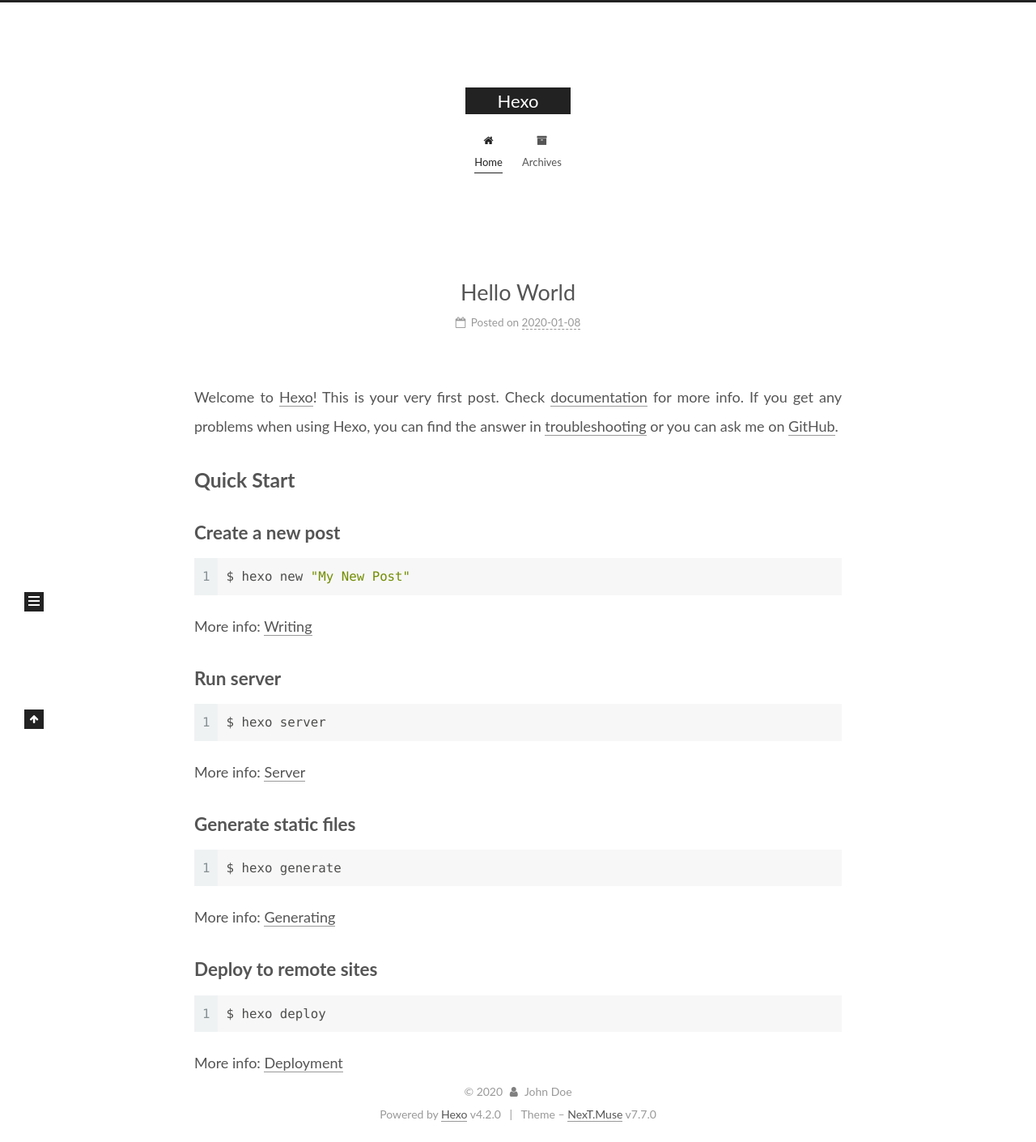
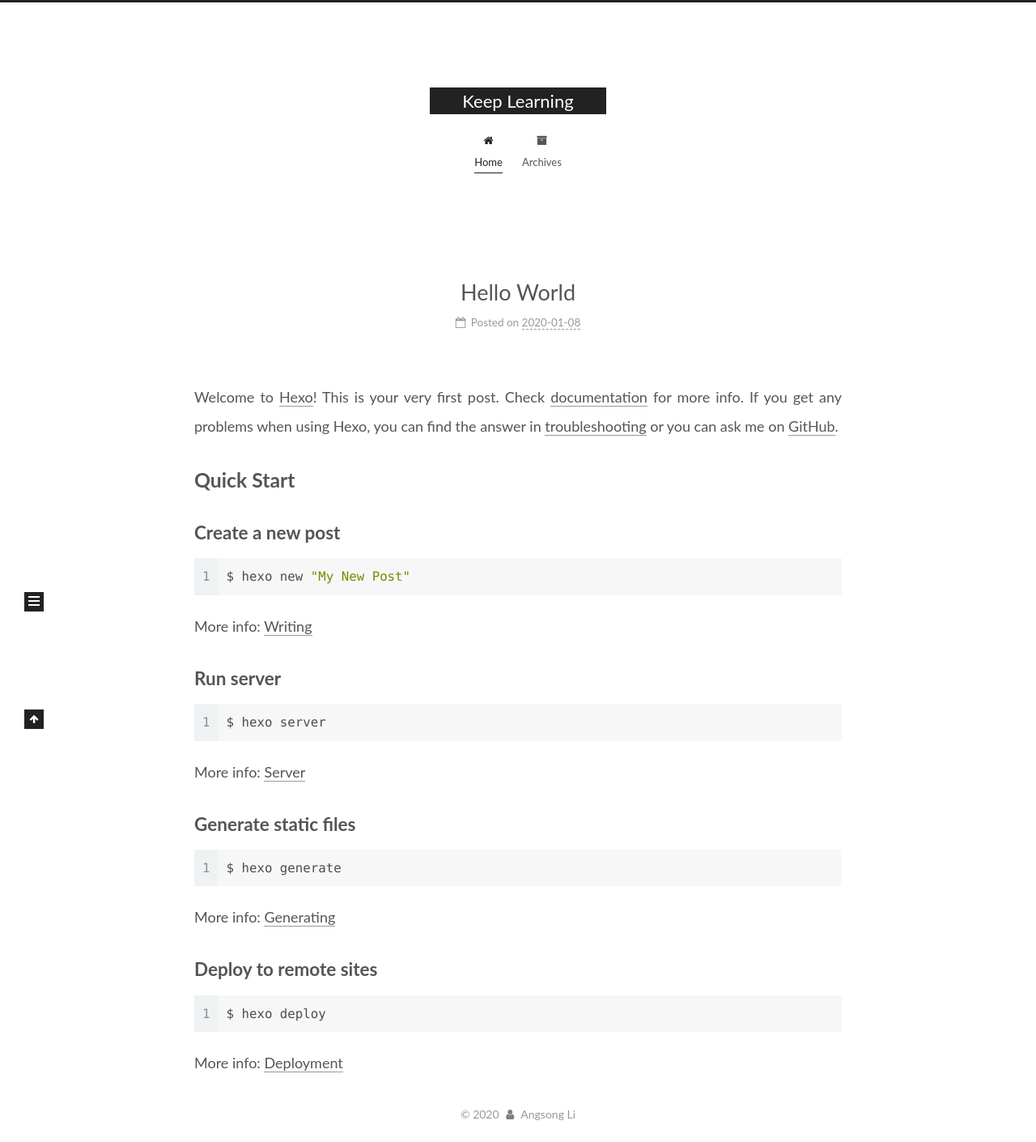
Before and after one commit to liangsongLee/liangsongLee.github.io, a plain HTML site: page index.html in a window 1280 px wide. Shown: the whole page at 81% size. Drawn offline with Linux system fonts and the light colour scheme.

Commit message:
Site updated: 2020-01-09 10:44:00

```diff
--- a/index.html
+++ b/index.html
@@ -1,5 +1,5 @@
 <!DOCTYPE html>
-<html lang="en">
+<html lang="cn">
 <head>
   <meta charset="UTF-8">
 <meta name="viewport" content="width=device-width, initial-scale=1, maximum-scale=2">
@@ -47,11 +47,11 @@
 </script>
 
   <meta property="og:type" content="website">
-<meta property="og:title" content="Hexo">
+<meta property="og:title" content="Keep Learning">
 <meta property="og:url" content="http://yoursite.com/index.html">
-<meta property="og:site_name" content="Hexo">
-<meta property="og:locale" content="en_US">
-<meta property="article:author" content="John Doe">
+<meta property="og:site_name" content="Keep Learning">
+<meta property="og:locale" content="cn">
+<meta property="article:author" content="Angsong Li">
 <meta name="twitter:card" content="summary">
 
 <link rel="canonical" href="http://yoursite.com/">
@@ -66,7 +66,7 @@
   };
 </script>
 
-  <title>Hexo</title>
+  <title>Keep Learning</title>
 
 
 
@@ -110,7 +110,7 @@
     <div>
       <a href="/" class="brand" rel="start">
         <span class="logo-line-before"><i></i></span>
-        <span class="site-title">Hexo</span>
+        <span class="site-title">Keep Learning</span>
         <span class="logo-line-after"><i></i></span>
       </a>
     </div>
@@ -164,17 +164,17 @@
 
 
 
-  <article itemscope itemtype="http://schema.org/Article" class="post-block home" lang="en">
+  <article itemscope itemtype="http://schema.org/Article" class="post-block home" lang="cn">
     <link itemprop="mainEntityOfPage" href="http://yoursite.com/2020/01/08/hello-world/">
 
     <span hidden itemprop="author" itemscope itemtype="http://schema.org/Person">
       <meta itemprop="image" content="/images/avatar.gif">
-      <meta itemprop="name" content="John Doe">
+      <meta itemprop="name" content="Angsong Li">
       <meta itemprop="description" content="">
     </span>
 
     <span hidden itemprop="publisher" itemscope itemtype="http://schema.org/Organization">
-      <meta itemprop="name" content="Hexo">
+      <meta itemprop="name" content="Keep Learning">
     </span>
       <header class="post-header">
         <h1 class="post-title" itemprop="name headline">
@@ -290,7 +290,7 @@
 
       <div class="site-overview-wrap sidebar-panel">
         <div class="site-author motion-element" itemprop="author" itemscope itemtype="http://schema.org/Person">
-  <p class="site-author-name" itemprop="name">John Doe</p>
+  <p class="site-author-name" itemprop="name">Angsong Li</p>
   <div class="site-description" itemprop="description"></div>
 </div>
 <div class="site-state-wrap motion-element">
@@ -328,13 +328,8 @@
   <span class="with-love">
     <i class="fa fa-user"></i>
   </span>
-  <span class="author" itemprop="copyrightHolder">John Doe</span>
+  <span class="author" itemprop="copyrightHolder">Angsong Li</span>
 </div>
-  <div class="powered-by">Powered by <a href="https://hexo.io/" class="theme-link" rel="noopener" target="_blank">Hexo</a> v4.2.0
-  </div>
-  <span class="post-meta-divider">|</span>
-  <div class="theme-info">Theme – <a href="https://muse.theme-next.org/" class="theme-link" rel="noopener" target="_blank">NexT.Muse</a> v7.7.0
-  </div>
 
 
 
```
Also changed, not shown: 2020/01/08/hello-world/index.html (+11 -16 lines), archives/2020/01/index.html (+9 -14 lines), archives/2020/index.html (+9 -14 lines), archives/index.html (+9 -14 lines).
